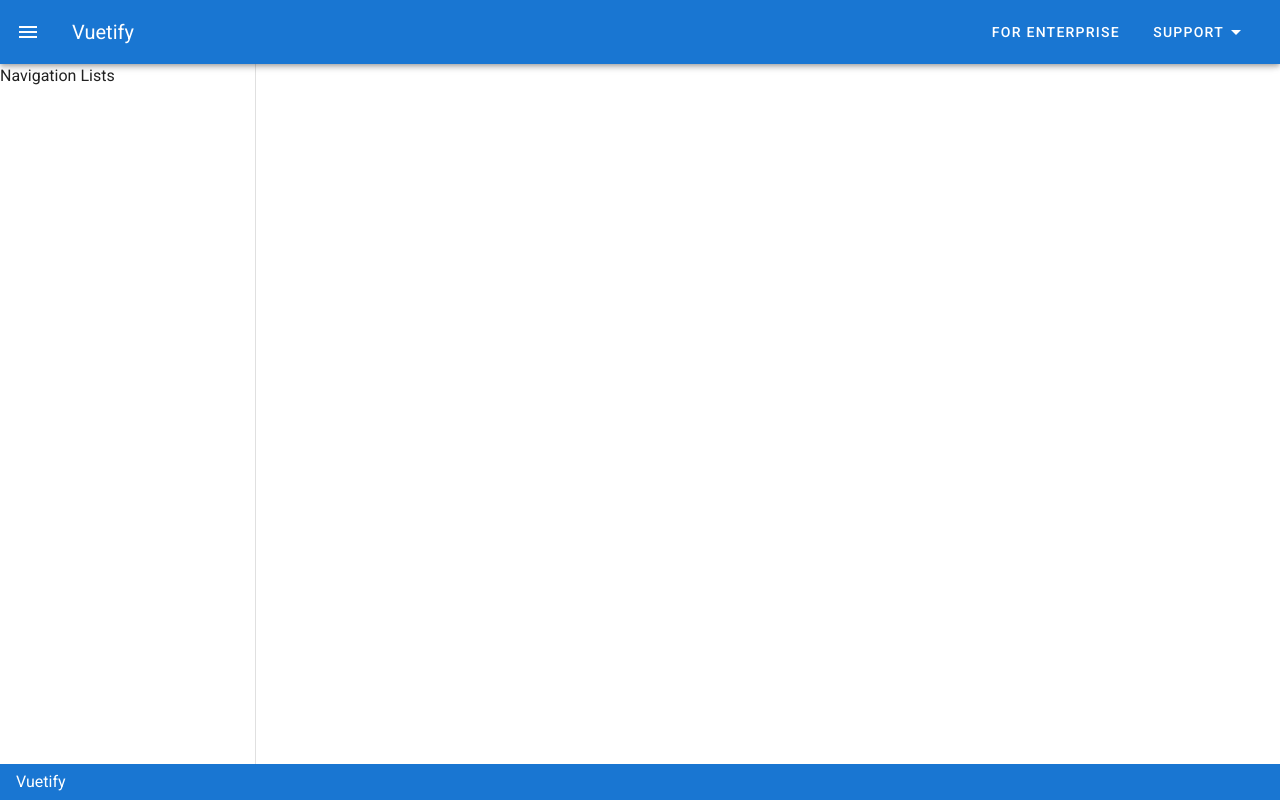
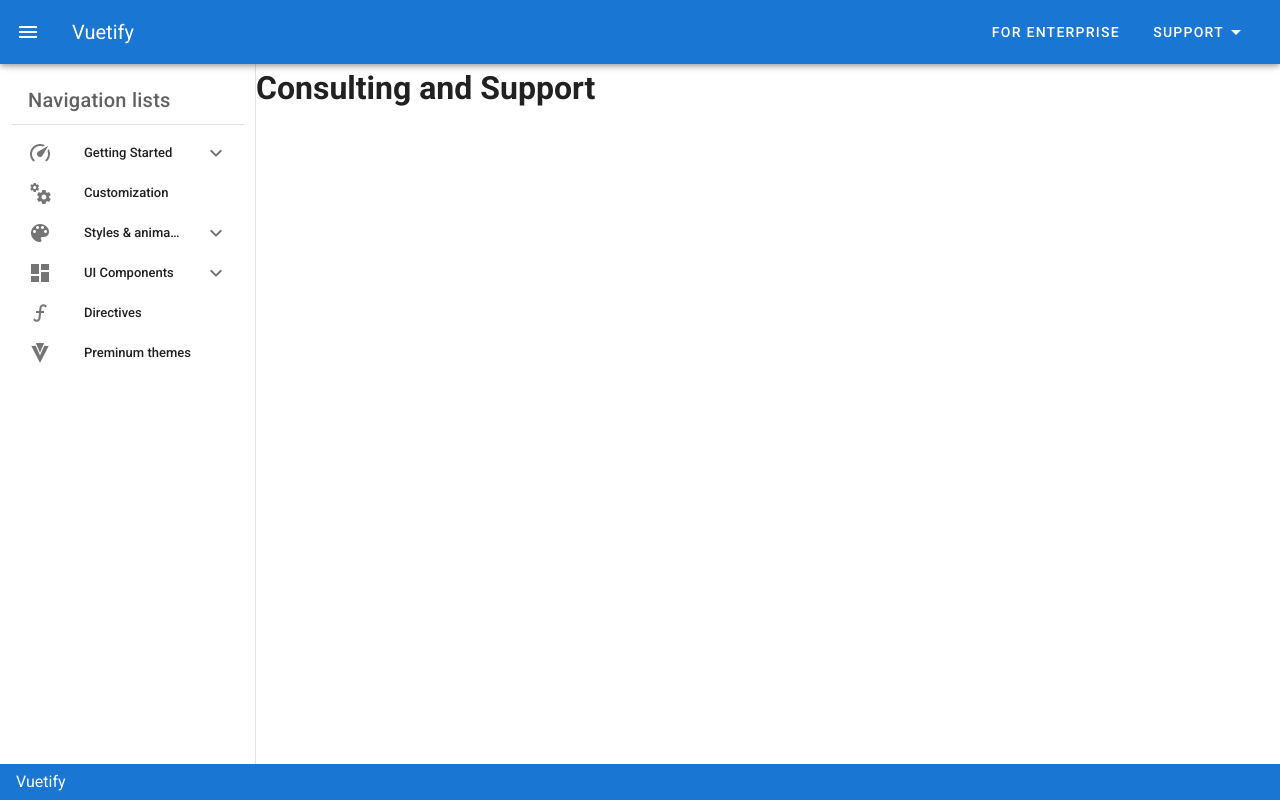
Before and after one commit to subretu/vue-sample-project, a Vue app: page /consulting-and-support in a window 1280 px wide. Built offline with nearby package versions, Linux system fonts and the light colour scheme.

Commit message:
レイアウト追加

```diff
--- a/src/App.vue
+++ b/src/App.vue
@@ -1,7 +1,36 @@
 <template>
   <v-app>
     <v-navigation-drawer app v-model="drawer" clipped>
-      Navigation Lists
+      <v-container>
+        <v-list-item>
+          <v-list-item-content>
+            <v-list-item-title class="title grey--text text--darken-2">
+              Navigation lists
+            </v-list-item-title>
+          </v-list-item-content>
+        </v-list-item>
+        <v-divider></v-divider>
+        <v-list nav dense>
+          <v-list-group
+            v-for="nav_list in nav_lists"
+            :key="nav_list.name"
+            :prepend-icon="nav_list.icon"
+            no-action
+            :append-icon="nav_list.lists ? undefined : ''"
+          >
+            <template v-slot:activator>
+              <v-list-item-content>
+                <v-list-item-title>{{ nav_list.name }}</v-list-item-title>
+              </v-list-item-content>
+            </template>
+            <v-list-item v-for="list in nav_list.lists" :key="list">
+              <v-list-item-content>
+                <v-list-item-title>{{ list }}</v-list-item-title>
+              </v-list-item-content>
+            </v-list-item>
+          </v-list-group>
+        </v-list>
+      </v-container>
     </v-navigation-drawer>
     <v-app-bar color="primary" dark app clipped-left>
       <v-app-bar-nav-icon @click="drawer = !drawer"></v-app-bar-nav-icon>
@@ -15,9 +44,16 @@
           </template>
           <v-list>
             <v-subheader>Get help</v-subheader>
-            <v-list-item v-for="support in supports" :key="support">
+            <v-list-item
+              v-for="support in supports"
+              :key="support.name"
+              :to="support.link"
+            >
+              <v-list-item-icon>
+                <v-icon>{{ support.icon }}</v-icon>
+              </v-list-item-icon>
               <v-list-item-content>
-                <v-list-item-title>{{ support }}</v-list-item-title>
+                <v-list-item-title>{{ support.name }}</v-list-item-title>
               </v-list-item-content>
             </v-list-item>
           </v-list>
@@ -37,11 +73,60 @@
     return {
       drawer: null,
       supports: [
-        "Consulting and suppourt",
-        "Discord community",
-        "Report a bug",
-        "Github issue board",
-        "Stack overview",
+        {
+          name: "Consulting and suppourt",
+          icon: "mdi-vuetify",
+          link: "/consulting-and-support",
+        },
+        {
+          name: "Discord community",
+          icon: "mdi-discord",
+          link: "/discord-community",
+        },
+        {
+          name: "Report a bug",
+          icon: "mdi-bug",
+          link: "/report-a-bug",
+        },
+        {
+          name: "Github issue board",
+          icon: "mdi-github",
+          link: "/guthub-issue-board",
+        },
+        {
+          name: "Stack overview",
+          icon: "mdi-stack-overflow",
+          link: "/stack-overview",
+        },
+      ],
+      nav_lists: [
+        {
+          name: "Getting Started",
+          icon: "mdi-speedometer",
+          lists: ["Quick Start", "Pre-made layouts"],
+        },
+        {
+          name: "Customization",
+          icon: "mdi-cogs",
+        },
+        {
+          name: "Styles & animations",
+          icon: "mdi-palette",
+          lists: ["Colors", "Content", "Display"],
+        },
+        {
+          name: "UI Components",
+          icon: "mdi-view-dashboard",
+          lists: ["API explorer", "Alerts"],
+        },
+        {
+          name: "Directives",
+          icon: "mdi-function",
+        },
+        {
+          name: "Preminum themes",
+          icon: "mdi-vuetify",
+        },
       ],
     };
   },
--- a/src/router/index.ts
+++ b/src/router/index.ts
@@ -24,6 +24,11 @@
     name: "enterprise",
     component: () => import("../views/EnterPrise.vue"),
   },
+  {
+    path: "/consulting-and-support",
+    name: "consulting-and-support",
+    component: () => import("../views/ConsultingAndSupport.vue"),
+  },
 ];
 
 const router = new VueRouter({
--- /dev/null
+++ b/src/views/ConsultingAndSupport.vue
@@ -0,0 +1,5 @@
+<template>
+  <div>
+    <h1>Consulting and Support</h1>
+  </div>
+</template>
```
